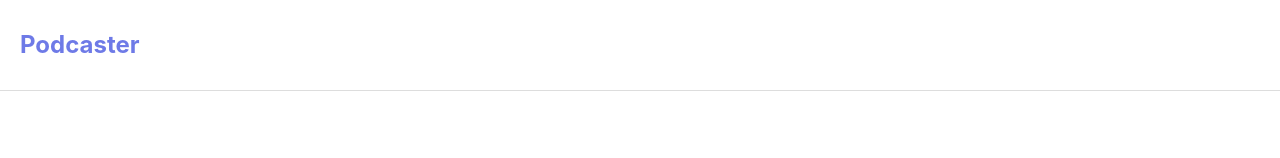
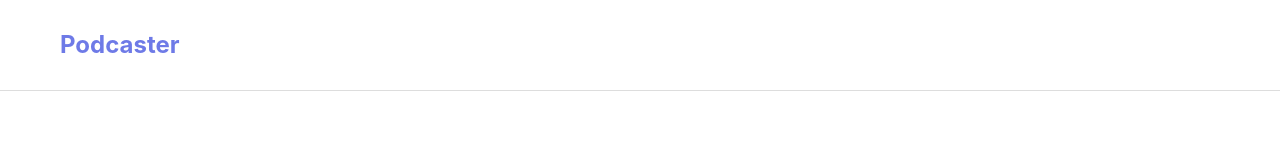
Before and after one commit to ezedelriodev/podcast, a React (Create React App) app: page / in a window 1280 px wide. Shown: the top 158 px of the page. Built offline with nearby package versions, Linux system fonts and the light colour scheme.

Commit message:
feat: update margin link header

```diff
--- a/src/components/header/header.style.css
+++ b/src/components/header/header.style.css
@@ -10,3 +10,7 @@
   z-index: 1000; /* Asegura que la cabecera esté por encima del resto del contenido */
   border-bottom: 1px solid #ddd; /* Agrega una línea en la parte inferior */
 }
+
+.header__link {
+  margin-left: calc((100% - 1200px) / 2);
+}
```
